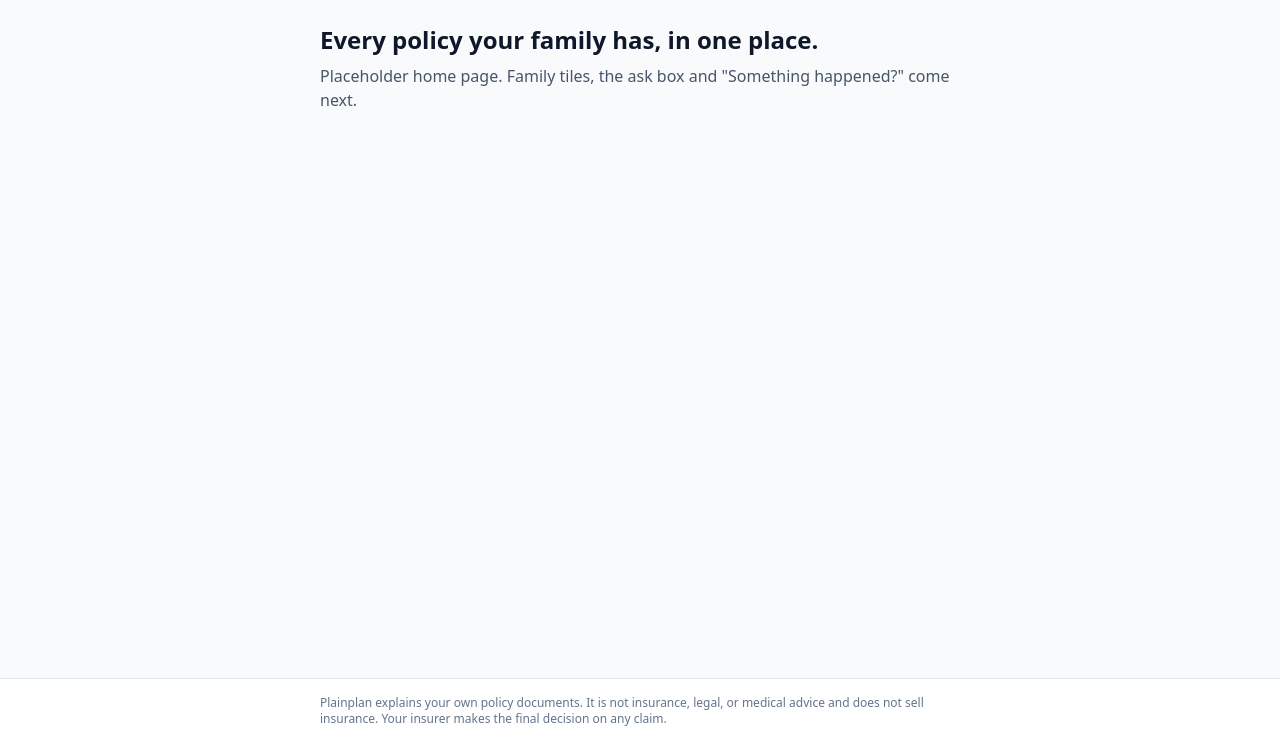
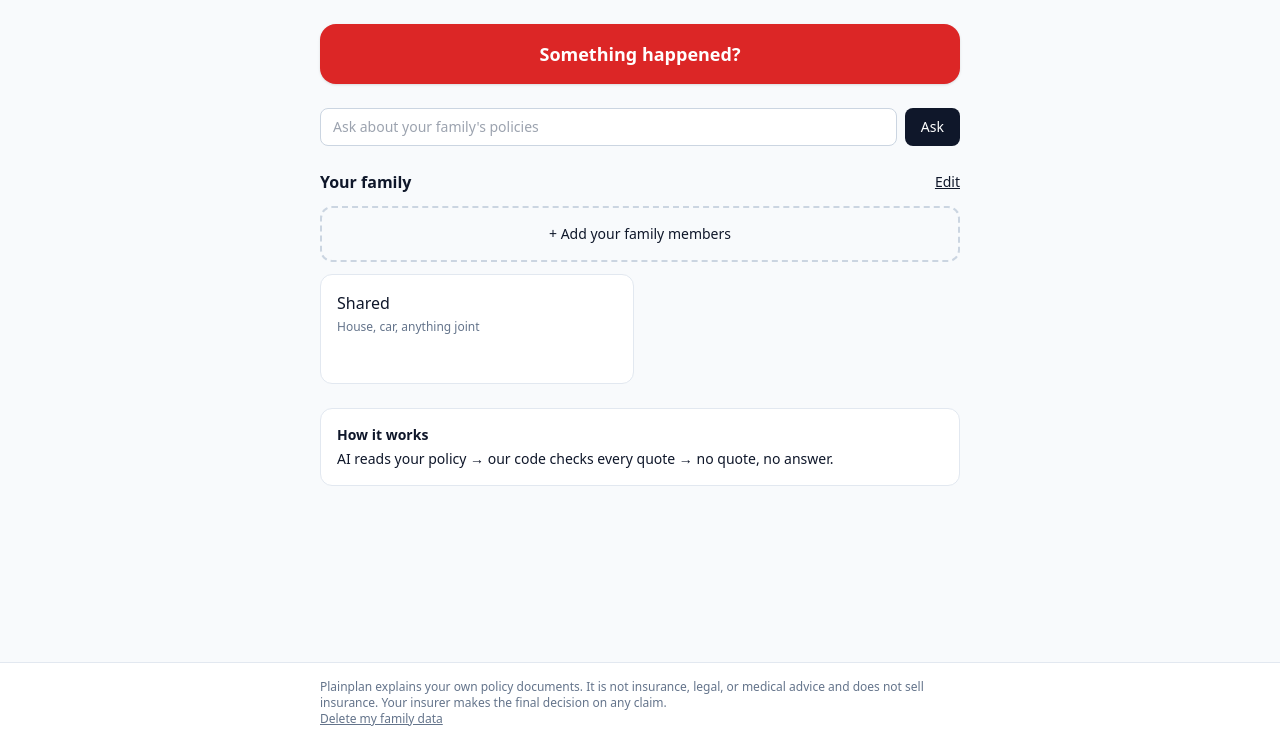
Before and after one commit to temir-ka/plainplan, a FastAPI app: page / in a window 1280 px wide. Shown: the part 57-800 px from the top of the page. Run offline with FastAPI, Linux system fonts and the light colour scheme; data comes from the database, SQL or seed files in the repository; data that the repository does not hold is empty; some libraries are stand-ins or nearby versions.

Commit message:
Family pages: home tiles, members, shared, start, delete data

```diff
--- a/app/main.py
+++ b/app/main.py
@@ -10,7 +10,7 @@ from sqlmodel import Session
 from app import config
 from app.db import create_tables, engine
 from app.models import Household
-from app.routes import pages
+from app.routes import ask, pages, situation
 
 
 @asynccontextmanager
@@ -47,7 +47,10 @@ async def guest_household(request: Request, call_next):
     household, is_new = _get_or_create_household(request.cookies.get(config.COOKIE_NAME))
     request.state.household = household
     response = await call_next(request)
-    if is_new:
+    route_set_cookie = any(
+        h.startswith(f"{config.COOKIE_NAME}=") for h in response.headers.getlist("set-cookie")
+    )
+    if is_new and not route_set_cookie:  # /start and /delete-data set the cookie themselves
         response.set_cookie(
             config.COOKIE_NAME,
             household.id,
@@ -65,3 +68,5 @@ def health() -> dict:
 
 
 app.include_router(pages.router)
+app.include_router(ask.router)
+app.include_router(situation.router)
--- a/app/routes/pages.py
+++ b/app/routes/pages.py
@@ -1,13 +1,170 @@
-"""HTML pages."""
+"""Family pages: home, member, shared, /start, /family (edit members), settings + delete data."""
 
-from fastapi import APIRouter, Request
-from fastapi.responses import HTMLResponse
+import uuid
+from typing import Annotated
+
+from fastapi import APIRouter, Depends, Form, HTTPException, Request
+from fastapi.responses import HTMLResponse, RedirectResponse
 from fastapi.templating import Jinja2Templates
+from sqlmodel import Session, delete, func, select
+
+from app import config
+from app.db import get_session
+from app.models import Chunk, Field, Household, Member, Policy
 
 router = APIRouter()
 templates = Jinja2Templates(directory="app/templates")
+templates.env.globals["ICONS"] = {"health": "🩺", "dental": "🦷", "auto": "🚗", "home": "🏠"}
+
+SessionDep = Annotated[Session, Depends(get_session)]
+ROLES = ("parent", "child")
+
+
+def render(request: Request, name: str, **context) -> HTMLResponse:
+    return templates.TemplateResponse(request, name, {"household": request.state.household, **context})
+
+
+def _members(session: Session, hh_id: str) -> list[Member]:
+    return list(session.exec(select(Member).where(Member.household_id == hh_id).order_by(Member.id)))
+
+
+def _policies(session: Session, hh_id: str) -> list[Policy]:
+    return list(session.exec(select(Policy).where(Policy.household_id == hh_id).order_by(Policy.id)))
+
+
+def _verified_counts(session: Session, policies: list[Policy]) -> dict[int, int]:
+    ids = [p.id for p in policies]
+    if not ids:
+        return {}
+    rows = session.exec(
+        select(Field.policy_id, func.count())
+        .where(Field.policy_id.in_(ids), Field.verified == True)  # noqa: E712
+        .group_by(Field.policy_id)
+    )
+    return dict(rows.all())
+
+
+def _own_member(session: Session, hh_id: str, member_id: int) -> Member:
+    member = session.get(Member, member_id)
+    if not member or member.household_id != hh_id:
+        raise HTTPException(404)
+    return member
 
 
 @router.get("/", response_class=HTMLResponse)
-def home(request: Request):
-    return templates.TemplateResponse(request, "home.html", {"household": request.state.household})
+def home(request: Request, session: SessionDep):
+    hh = request.state.household
+    policies = _policies(session, hh.id)
+    tiles = [
+        {"title": m.nickname, "subtitle": m.role.capitalize(), "href": f"/member/{m.id}",
+         "types": [p.type for p in policies if p.member_id == m.id]}
+        for m in _members(session, hh.id)
+    ]
+    tiles.append({"title": "Shared", "subtitle": "House, car, anything joint", "href": "/shared",
+                  "types": [p.type for p in policies if p.member_id is None]})
+    return render(request, "home.html", tiles=tiles, has_members=len(tiles) > 1)
+
+
+def _policies_page(request: Request, session: SessionDep, member: Member | None) -> HTMLResponse:
+    hh = request.state.household
+    member_id = member.id if member else None
+    policies = [p for p in _policies(session, hh.id) if p.member_id == member_id]
+    return render(
+        request, "policies.html",
+        title=member.nickname if member else "Shared",
+        subtitle=member.role.capitalize() if member else "House, car, anything jointly owned",
+        ask_label=f"Ask about {member.nickname}'s policies" if member else "Ask about shared policies",
+        ask_scope=f"member:{member.id}" if member else "shared",
+        policies=policies,
+        verified=_verified_counts(session, policies),
+    )
+
+
+@router.get("/member/{member_id}", response_class=HTMLResponse)
+def member_page(member_id: int, request: Request, session: SessionDep):
+    return _policies_page(request, session, _own_member(session, request.state.household.id, member_id))
+
+
+@router.get("/shared", response_class=HTMLResponse)
+def shared_page(request: Request, session: SessionDep):
+    return _policies_page(request, session, None)
+
+
+@router.get("/start", response_class=HTMLResponse)
+def start_form(request: Request):
+    return render(request, "start.html")
+
+
+@router.post("/start")
+def start_family(session: SessionDep, name: Annotated[str, Form()] = ""):
+    household = Household(id=str(uuid.uuid4()), name=name.strip()[:40] or "My family")
+    session.add(household)
+    session.commit()
+    response = RedirectResponse("/family", status_code=303)
+    response.set_cookie(config.COOKIE_NAME, household.id, max_age=config.COOKIE_MAX_AGE,
+                        httponly=True, samesite="lax", secure=config.BASE_URL.startswith("https"))
+    return response
+
+
+def _members_partial(request: Request, session: Session, error: str = "") -> HTMLResponse:
+    hh = request.state.household
+    with_policies = {p.member_id for p in _policies(session, hh.id)}
+    return render(request, "partials/members_list.html", members=_members(session, hh.id),
+                  with_policies=with_policies, roles=ROLES, error=error)
+
+
+@router.get("/family", response_class=HTMLResponse)
+def family_page(request: Request, session: SessionDep):
+    hh = request.state.household
+    with_policies = {p.member_id for p in _policies(session, hh.id)}
+    return render(request, "family.html", members=_members(session, hh.id),
+                  with_policies=with_policies, roles=ROLES, error="")
+
+
+@router.post("/members", response_class=HTMLResponse)
+def add_member(
+    request: Request,
+    session: SessionDep,
+    nickname: Annotated[str, Form()] = "",
+    role: Annotated[str, Form()] = "",
+):
+    nickname = nickname.strip()[:30]
+    if not nickname or role not in ROLES:
+        return _members_partial(request, session, error="Add a nickname and pick a role.")
+    session.add(Member(household_id=request.state.household.id, nickname=nickname, role=role))
+    session.commit()
+    return _members_partial(request, session)
+
+
+@router.delete("/members/{member_id}", response_class=HTMLResponse)
+def remove_member(member_id: int, request: Request, session: SessionDep):
+    member = _own_member(session, request.state.household.id, member_id)
+    has_policies = session.exec(select(Policy).where(Policy.member_id == member.id)).first()
+    if has_policies:
+        return _members_partial(request, session, error=f"Remove {member.nickname}'s policies first.")
+    session.delete(member)
+    session.commit()
+    return _members_partial(request, session)
+
+
+@router.get("/settings", response_class=HTMLResponse)
+def settings_page(request: Request):
+    return render(request, "settings.html")
+
+
+def delete_household(session: Session, hh_id: str) -> None:
+    policy_ids = select(Policy.id).where(Policy.household_id == hh_id)
+    session.execute(delete(Field).where(Field.policy_id.in_(policy_ids)))
+    session.execute(delete(Chunk).where(Chunk.policy_id.in_(policy_ids)))
+    session.execute(delete(Policy).where(Policy.household_id == hh_id))
+    session.execute(delete(Member).where(Member.household_id == hh_id))
+    session.execute(delete(Household).where(Household.id == hh_id))
+    session.commit()
+
+
+@router.post("/delete-data")
+def delete_data(request: Request, session: SessionDep):
+    delete_household(session, request.state.household.id)
+    response = RedirectResponse("/", status_code=303)
+    response.delete_cookie(config.COOKIE_NAME)
+    return response
--- a/app/templates/base.html
+++ b/app/templates/base.html
@@ -10,18 +10,19 @@
 </head>
 <body class="min-h-screen flex flex-col bg-slate-50 text-slate-900">
   <header class="bg-white border-b border-slate-200">
-    <div class="max-w-2xl mx-auto px-4 h-14 flex items-center justify-between">
+    <div class="max-w-2xl mx-auto px-4 h-14 flex items-center justify-between gap-3">
       <a href="/" class="font-bold text-lg tracking-tight">Plainplan</a>
-      <div class="flex items-center gap-2 text-sm">
-        <span class="font-medium">{{ household.name }}</span>
+      <div class="flex items-center gap-2 text-sm min-w-0">
+        <a href="/family" class="font-medium truncate">{{ household.name }}</a>
         {% if household.is_demo %}
           <span class="rounded-full bg-amber-100 text-amber-800 px-2 py-0.5 text-xs">Demo</span>
+          <a href="/start" class="rounded-lg bg-slate-900 text-white px-3 py-1.5 text-xs whitespace-nowrap">Start my own family</a>
         {% endif %}
       </div>
     </div>
   </header>
 
-  <main class="flex-1 max-w-2xl w-full mx-auto px-4 py-6">
+  <main class="flex-1 max-w-2xl w-full mx-auto px-4 py-6 space-y-6">
     {% block content %}{% endblock %}
   </main>
 
@@ -29,6 +30,7 @@
     <div class="max-w-2xl mx-auto px-4 py-4 text-xs text-slate-500 space-y-2">
       <p>Plainplan explains your own policy documents. It is not insurance, legal, or medical advice and does not
         sell insurance. Your insurer makes the final decision on any claim.</p>
+      <a href="/settings" class="underline">Delete my family data</a>
     </div>
   </footer>
 </body>
--- a/app/templates/home.html
+++ b/app/templates/home.html
@@ -1,5 +1,37 @@
 {% extends "base.html" %}
 {% block content %}
-  <h1 class="text-2xl font-semibold">Every policy your family has, in one place.</h1>
-  <p class="mt-2 text-slate-600">Placeholder home page. Family tiles, the ask box and "Something happened?" come next.</p>
+  <a href="/situation"
+     class="block w-full rounded-2xl bg-red-600 text-white text-center text-lg font-semibold py-4 shadow">
+    Something happened?
+  </a>
+
+  {% with ask_label="Ask about your family's policies", ask_scope="household" %}
+    {% include "partials/ask_box.html" %}
+  {% endwith %}
+
+  <section class="space-y-3">
+    <div class="flex items-center justify-between">
+      <h2 class="font-semibold">Your family</h2>
+      <a href="/family" class="text-sm underline">Edit</a>
+    </div>
+    {% if not has_members %}
+      <a href="/family" class="block rounded-xl border-2 border-dashed border-slate-300 p-4 text-center text-sm">
+        + Add your family members
+      </a>
+    {% endif %}
+    <div class="grid grid-cols-2 gap-3">
+      {% for tile in tiles %}
+        <a href="{{ tile.href }}" class="rounded-xl bg-white border border-slate-200 p-4 space-y-1">
+          <div class="font-medium">{{ tile.title }}</div>
+          <div class="text-xs text-slate-500">{{ tile.subtitle }}</div>
+          <div class="text-lg h-7">{% for t in tile.types %}{{ ICONS[t] }}{% endfor %}</div>
+        </a>
+      {% endfor %}
+    </div>
+  </section>
+
+  <section class="rounded-xl bg-white border border-slate-200 p-4 text-sm space-y-1">
+    <h2 class="font-semibold">How it works</h2>
+    <p>AI reads your policy &rarr; our code checks every quote &rarr; no quote, no answer.</p>
+  </section>
 {% endblock %}
--- /dev/null
+++ b/app/templates/partials/ask_box.html
@@ -0,0 +1,10 @@
+{# needs: ask_label, ask_scope #}
+<section class="space-y-2">
+  <form hx-post="/ask" hx-target="next .answer" class="flex gap-2">
+    <input type="hidden" name="scope" value="{{ ask_scope }}">
+    <input name="q" required placeholder="{{ ask_label }}"
+           class="flex-1 min-w-0 rounded-lg border border-slate-300 px-3 py-2 text-sm">
+    <button class="rounded-lg bg-slate-900 text-white px-4 py-2 text-sm">Ask</button>
+  </form>
+  <div class="answer"></div>
+</section>
--- /dev/null
+++ b/app/templates/situation.html
@@ -0,0 +1,6 @@
+{% extends "base.html" %}
+{% block content %}
+  <a href="/" class="text-sm underline">&larr; Family</a>
+  <h1 class="text-2xl font-semibold">Something happened?</h1>
+  <p class="text-sm text-slate-500">Coming soon: describe what happened and see which policies apply.</p>
+{% endblock %}
```
Also changed, not shown: app/models.py (+6 -2 lines), app/routes/ask.py (+13 -1 lines), app/routes/situation.py (+13 -1 lines), app/templates/family.html (added, +8 -0 lines), app/templates/partials/members_list.html (added, +25 -0 lines), app/templates/policies.html (added, +31 -0 lines), app/templates/settings.html (added, +9 -0 lines), app/templates/start.html (added, +11 -0 lines), tests/conftest.py (added, +17 -0 lines), tests/test_family.py (added, +92 -0 lines), tests/test_health.py (+2 -6 lines).
